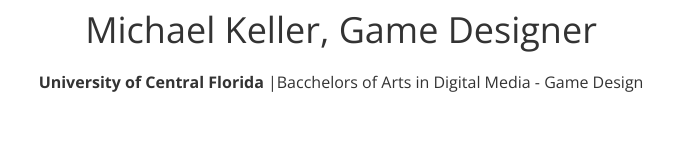
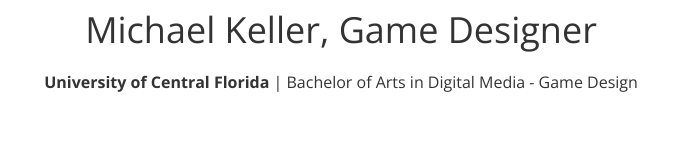
Before and after one commit to michaelkeller1/portfolio, a plain HTML site: page index.html in a window 1280 px wide. Shown: the part 120-286 px from the top of the page, 299-980 px from the left. Drawn offline with nearby package versions, Linux system fonts and the light colour scheme.

Commit message:
spelling on index

```diff
--- a/index.html
+++ b/index.html
@@ -53,7 +53,7 @@
 		<div class="container">
 		<div class="center wow fadeInDown">
                 <h2>Michael Keller, Game Designer </h2>
-                <p class="lead"> <b> University of Central Florida </b>|Bacchelors of Arts in Digital Media - Game Design</p>
+                <p class="lead"> <b> University of Central Florida </b>| Bachelor of Arts in Digital Media - Game Design</p>
             </div>
 			<div id="about-slider">
 
```
